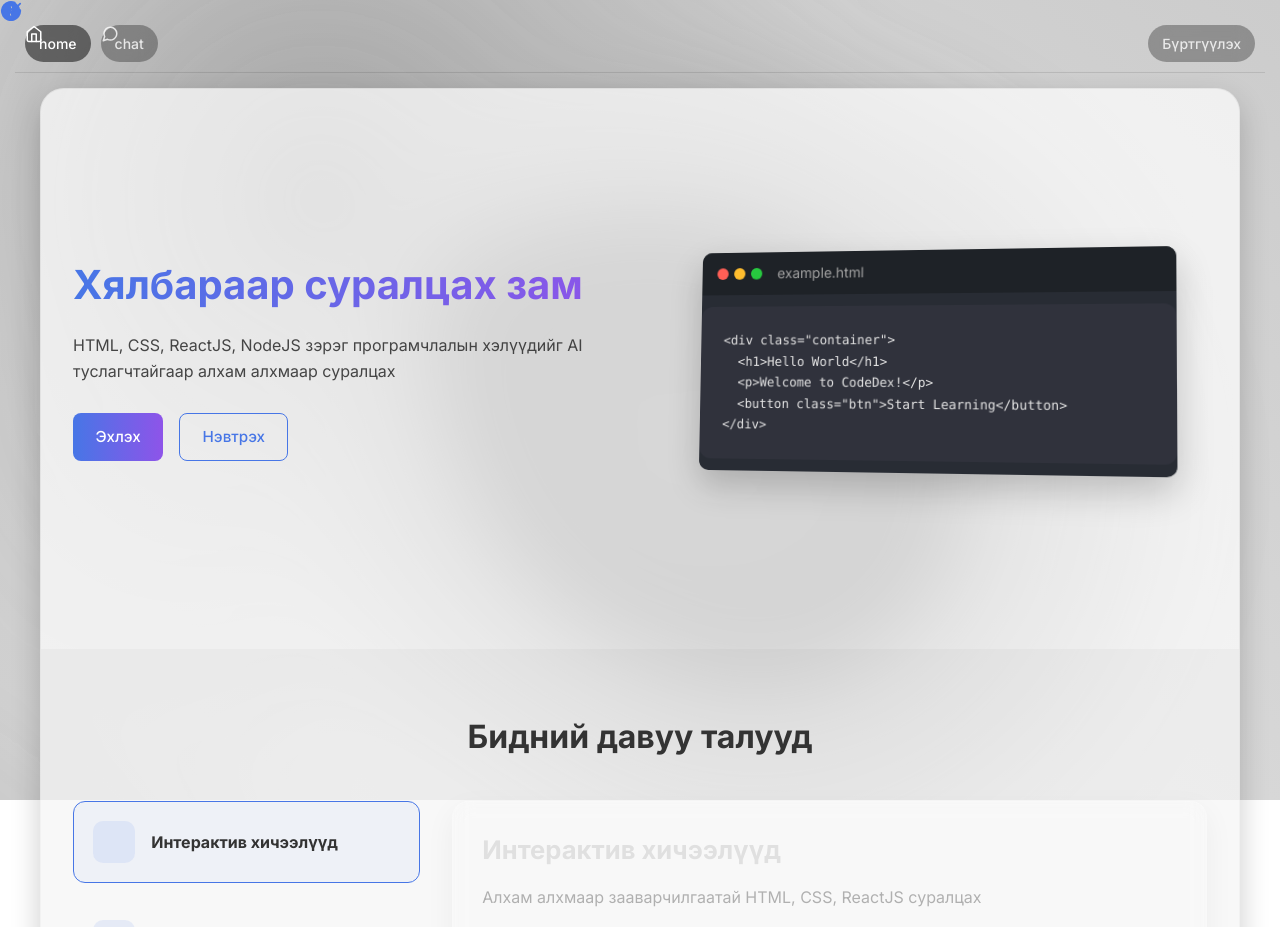
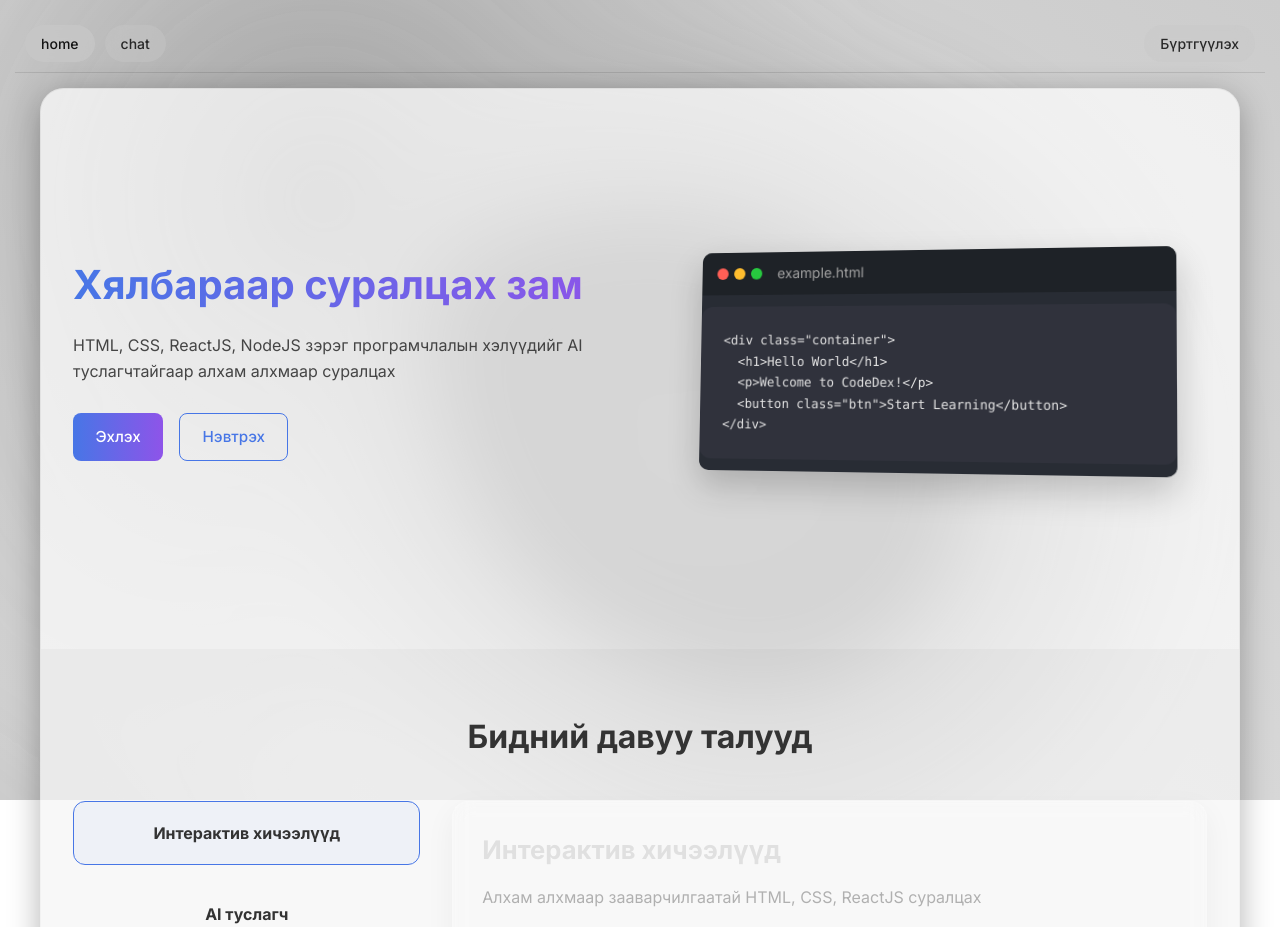
Before and after one commit to DanDar-Solutions/AIchat-Hackaton-Nest, a React (Vite) app in the folder Client/: page / in a window 1280 px wide. Shown: the top 927 px of the page. Built offline with nearby package versions, Linux system fonts and the light colour scheme.

Commit message:
svgs removee

```diff
--- a/Client/src/components/Header/Header.css
+++ b/Client/src/components/Header/Header.css
@@ -15,34 +15,38 @@
 .nav-button {
   display: flex;
   align-items: center;
-  gap: 8px;
-  padding: 8px 14px;
+  justify-content: center;
+  padding: 8px 16px;
   border-radius: 100px;
   font-size: 14px;
   font-weight: 500;
   text-decoration: none;
-  color: rgba(255, 255, 255, 0.8);
-  background-color: rgba(0, 0, 0, 0.3);
   transition: all 0.2s ease;
   border: none;
   cursor: pointer;
   backdrop-filter: blur(10px);
 }
 
-.nav-button svg {
-  width: 18px;
-  height: 18px;
+/* Dark mode styles (default) */
+html.dark .nav-button {
+  color: rgba(255, 255, 255, 0.8);
+  background-color: rgba(0, 0, 0, 0.3);
 }
 
-.nav-button:hover {
+html.dark .nav-button:hover {
   background-color: rgba(0, 0, 0, 0.5);
   color: white;
   transform: translateY(-2px);
 }
 
-.nav-button.active {
+html.dark .nav-button.active {
   background-color: rgba(0, 0, 0, 0.5);
   color: white;
+  font-weight: 600;
+}
+
+.nav-button:hover {
+  transform: translateY(-2px);
 }
 
 .login-btn, .signup-btn {
@@ -50,13 +54,13 @@
 }
 
 /* Light mode styles */
-body.light-mode .nav-button {
+html:not(.dark) .nav-button {
   color: rgba(0, 0, 0, 0.8);
   background-color: rgba(200, 200, 200, 0.4);
 }
 
-body.light-mode .nav-button:hover,
-body.light-mode .nav-button.active {
+html:not(.dark) .nav-button:hover,
+html:not(.dark) .nav-button.active {
   background-color: rgba(200, 200, 200, 0.7);
   color: rgba(0, 0, 0, 0.9);
 }
@@ -68,12 +72,7 @@ body.light-mode .nav-button.active {
   }
 
   .nav-button {
-    padding: 6px 10px;
+    padding: 6px 12px;
     font-size: 13px;
   }
-
-  .nav-button svg {
-    width: 16px;
-    height: 16px;
-  }
 }
--- a/Client/src/components/Header/Header.jsx
+++ b/Client/src/components/Header/Header.jsx
@@ -8,17 +8,10 @@ const Header = () => {
     <div className="header">
       <div className="header-left">
         <Link to="/" className={`nav-button ${location.pathname === '/' ? 'active' : ''}`}>
-          <svg width="20" height="20" viewBox="0 0 24 24" fill="none" xmlns="http://www.w3.org/2000/svg">
-            <path d="M3 9L12 2L21 9V20C21 20.5304 20.7893 21.0391 20.4142 21.4142C20.0391 21.7893 19.5304 22 19 22H5C4.46957 22 3.96086 21.7893 3.58579 21.4142C3.21071 21.0391 3 20.5304 3 20V9Z" stroke="currentColor" strokeWidth="2" strokeLinecap="round" strokeLinejoin="round"/>
-            <path d="M9 22V12H15V22" stroke="currentColor" strokeWidth="2" strokeLinecap="round" strokeLinejoin="round"/>
-          </svg>
           <span>home</span>
         </Link>
 
         <Link to="/chat" className={`nav-button ${location.pathname === '/chat' ? 'active' : ''}`}>
-          <svg width="20" height="20" viewBox="0 0 24 24" fill="none" xmlns="http://www.w3.org/2000/svg">
-            <path d="M21 11.5C21.0034 12.8199 20.6951 14.1219 20.1 15.3C19.3944 16.7118 18.3098 17.8992 16.9674 18.7293C15.6251 19.5594 14.0782 19.9994 12.5 20C11.1801 20.0035 9.87812 19.6951 8.7 19.1L3 21L4.9 15.3C4.30493 14.1219 3.99656 12.8199 4 11.5C4.00061 9.92179 4.44061 8.37488 5.27072 7.03258C6.10083 5.69028 7.28825 4.6056 8.7 3.90003C9.87812 3.30496 11.1801 2.99659 12.5 3.00003H13C15.0843 3.11502 17.053 3.99479 18.5291 5.47089C20.0052 6.94699 20.885 8.91568 21 11V11.5Z" stroke="currentColor" strokeWidth="2" strokeLinecap="round" strokeLinejoin="round"/>
-          </svg>
           <span>chat</span>
         </Link>
       </div>
--- a/Client/src/components/home/Home.css
+++ b/Client/src/components/home/Home.css
@@ -194,9 +194,7 @@
   border-radius: 12px;
   cursor: pointer;
   transition: all 0.3s ease;
-  display: flex;
-  align-items: center;
-  gap: 1rem;
+  text-align: center;
   border: 1px solid transparent;
 }
 
@@ -205,6 +203,8 @@
   border-color: #4776E6;
 }
 
+/* Removed feature-icon styles */
+/*
 .feature-icon {
   width: 42px;
   height: 42px;
@@ -220,6 +220,7 @@
   width: 22px;
   height: 22px;
 }
+*/
 
 .feature-nav-item h3 {
   font-size: 1rem;
--- a/Client/src/components/home/Home.jsx
+++ b/Client/src/components/home/Home.jsx
@@ -8,33 +8,15 @@ const Home = () => {
   const features = [
     {
       title: 'Интерактив хичээлүүд',
-      description: 'Алхам алхмаар зааварчилгаатай HTML, CSS, ReactJS суралцах',
-      icon: (
-        <svg width="24" height="24" viewBox="0 0 24 24" fill="none" xmlns="http://www.w3.org/2000/svg">
-          <path d="M16 18L22 12L16 6" stroke="currentColor" strokeWidth="2" strokeLinecap="round" strokeLinejoin="round"/>
-          <path d="M8 6L2 12L8 18" stroke="currentColor" strokeWidth="2" strokeLinecap="round" strokeLinejoin="round"/>
-          <path d="M10 4L14 20" stroke="currentColor" strokeWidth="2" strokeLinecap="round" strokeLinejoin="round"/>
-        </svg>
-      )
+      description: 'Алхам алхмаар зааварчилгаатай HTML, CSS, ReactJS суралцах'
     },
     {
       title: 'AI туслагч',
-      description: 'Хувийн AI туслагч таны ойлгоогүй зүйлүүдийг тайлбарлан, хичээл дээр зааварчилгаа өгнө',
-      icon: (
-        <svg width="24" height="24" viewBox="0 0 24 24" fill="none" xmlns="http://www.w3.org/2000/svg">
-          <path d="M12 2C6.48 2 2 6.48 2 12C2 17.52 6.48 22 12 22C17.52 22 22 17.52 22 12C22 6.48 17.52 2 12 2ZM13 17H11V11H13V17ZM13 9H11V7H13V9Z" fill="currentColor"/>
-        </svg>
-      )
+      description: 'Хувийн AI туслагч таны ойлгоогүй зүйлүүдийг тайлбарлан, хичээл дээр зааварчилгаа өгнө'
     },
     {
       title: 'Ахиц хянах',
-      description: 'Өөрийн суралцах явцаа хянаж, хэзээ ч зогссон газраасаа үргэлжлүүлэх боломжтой',
-      icon: (
-        <svg width="24" height="24" viewBox="0 0 24 24" fill="none" xmlns="http://www.w3.org/2000/svg">
-          <path d="M22 11.08V12C21.9988 14.1564 21.3005 16.2547 20.0093 17.9818C18.7182 19.709 16.9033 20.9725 14.8354 21.5839C12.7674 22.1953 10.5573 22.1219 8.53447 21.3746C6.51168 20.6273 4.78465 19.2461 3.61096 17.4371C2.43727 15.628 1.87979 13.4881 2.02168 11.3363C2.16356 9.18457 2.99721 7.13633 4.39828 5.49707C5.79935 3.85782 7.69279 2.71538 9.79619 2.24015C11.8996 1.76491 14.1003 1.98234 16.07 2.86" stroke="currentColor" strokeWidth="2" strokeLinecap="round" strokeLinejoin="round"/>
-          <path d="M22 4L12 14.01L9 11.01" stroke="currentColor" strokeWidth="2" strokeLinecap="round" strokeLinejoin="round"/>
-        </svg>
-      )
+      description: 'Өөрийн суралцах явцаа хянаж, хэзээ ч зогссон газраасаа үргэлжлүүлэх боломжтой'
     }
   ];
 
@@ -82,7 +64,6 @@ const Home = () => {
                 className={`feature-nav-item ${activeFeature === index ? 'active' : ''}`}
                 onClick={() => setActiveFeature(index)}
               >
-                <div className="feature-icon">{feature.icon}</div>
                 <h3>{feature.title}</h3>
               </div>
             ))}
```
